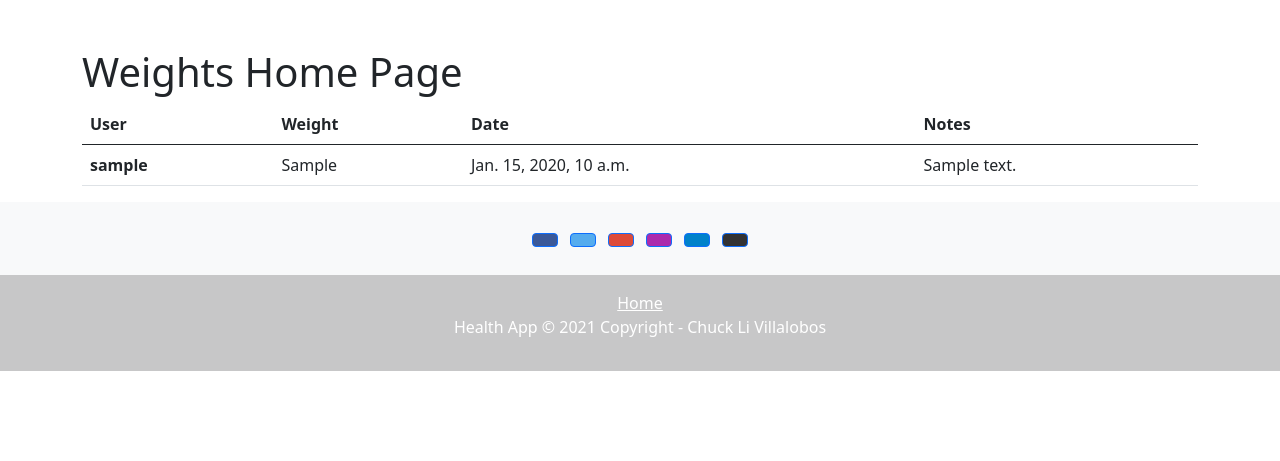
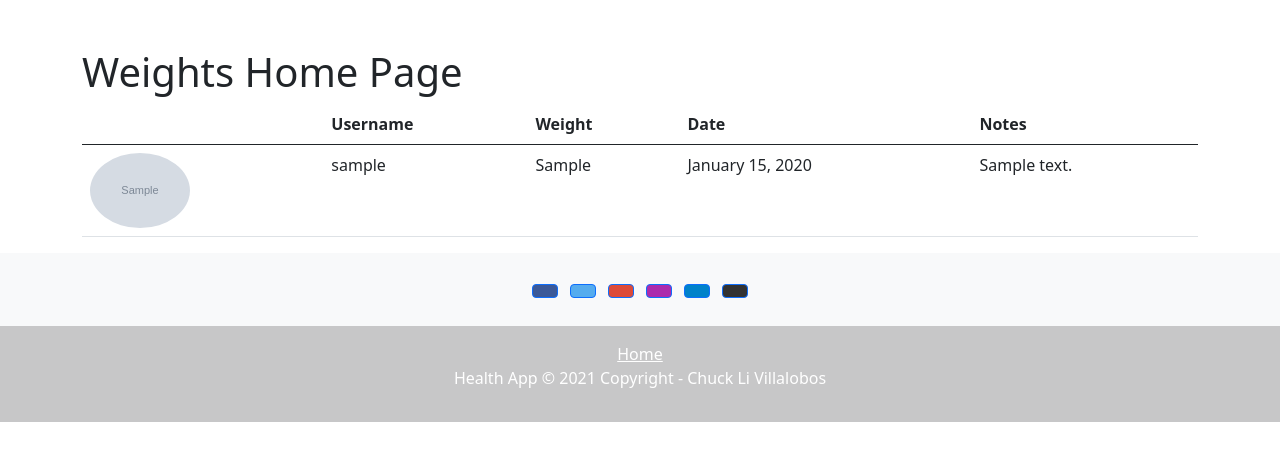
Before and after one commit to ticochuck/health-app, a Django app: page / in a window 1280 px wide. Shown: the part 56-517 px from the top of the page. Run offline with Django 3.2, Linux system fonts and the light colour scheme; tables that the repository leaves empty hold one stand-in row (values such as "Sample post"); grey boxes marked "Sample" are stand-in pictures.

Commit message:
completed pic resize and fix issue with default pic

```diff
--- a/users/models.py
+++ b/users/models.py
@@ -18,7 +18,7 @@ class Profile(models.Model):
 
         img = Image.open(self.image.path)
 
-        if img.height >00 or img.width > 300:
-            output_size = (300, 300)
+        if img.height >200 or img.width > 200:
+            output_size = (200, 200)
             img.thumbnail(output_size)
             img.save(self.image.path)
--- a/weights/templates/weights/home.html
+++ b/weights/templates/weights/home.html
@@ -11,7 +11,8 @@
     <table class="table">
         <thead>
             <tr>
-            <th scope="col">User</th>
+            <th scope="col"></th>
+            <th scope="col">Username</th>
             <th scope="col">Weight</th>
             <th scope="col">Date</th>
             <th scope="col">Notes</th>
@@ -20,10 +21,13 @@
         <tbody>
             {% for weight in data %}
             <tr>
-            <th scope="row">{{ weight.user }}</th>
+            <th scope="row">
+                <img width='100' class="rounded-circle article-img" src="{{ weight.user.profile.image.url }}">
+            </th>
+            <td>{{ weight.user }}</th>
             <td>{{ weight.weight }}</td>
-            {% comment %} <td>{{ weight.date_posted | date:"F d, Y"}}</td> {% endcomment %}
-            <td>{{ weight.date_posted }}</td>
+            <td>{{ weight.date_posted | date:"F d, Y"}}</td>
+            {% comment %} <td>{{ weight.date_posted }}</td> {% endcomment %}
             <td>{{ weight.notes }}</td>
             </tr>
             {% endfor %}
```
